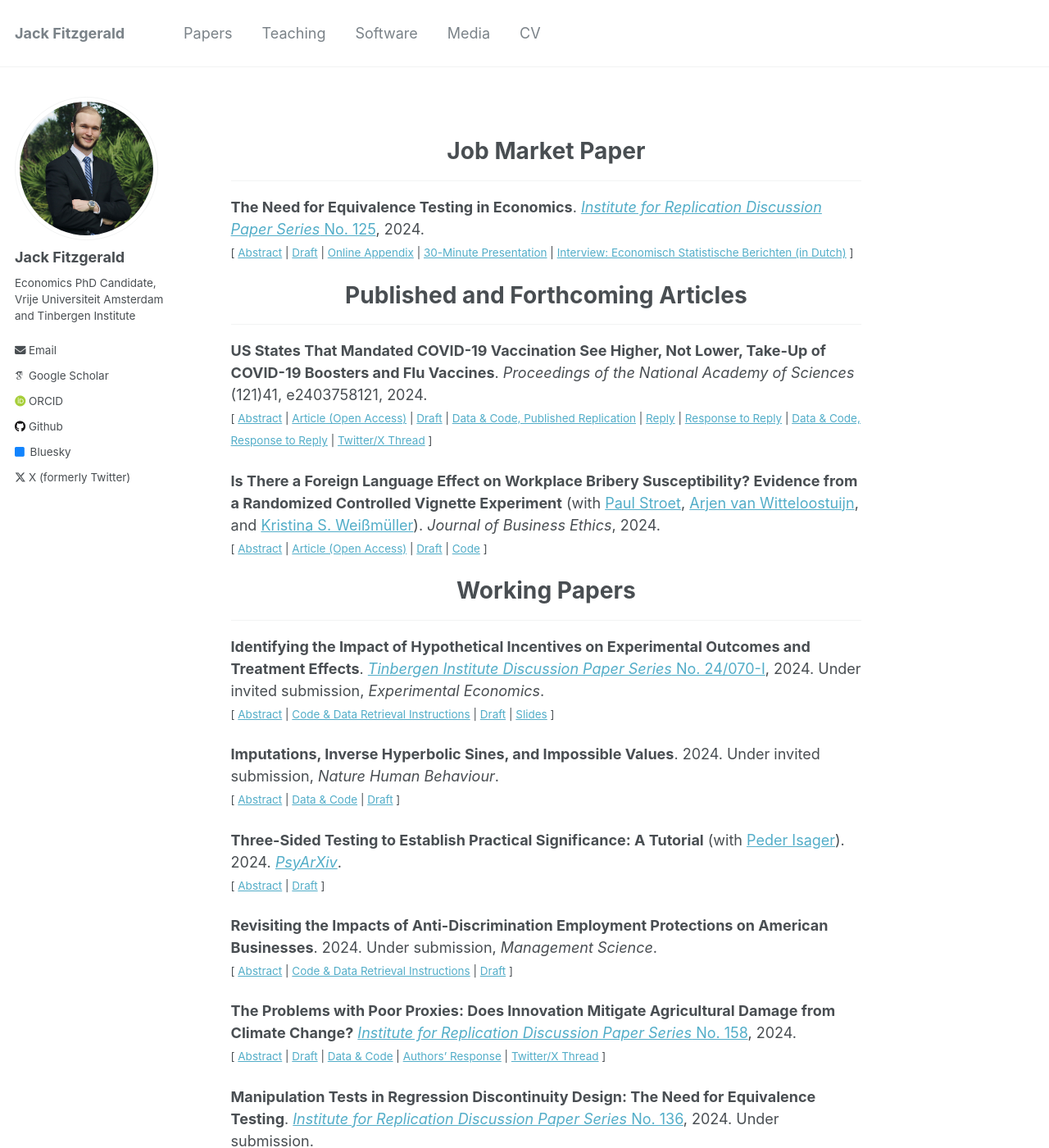
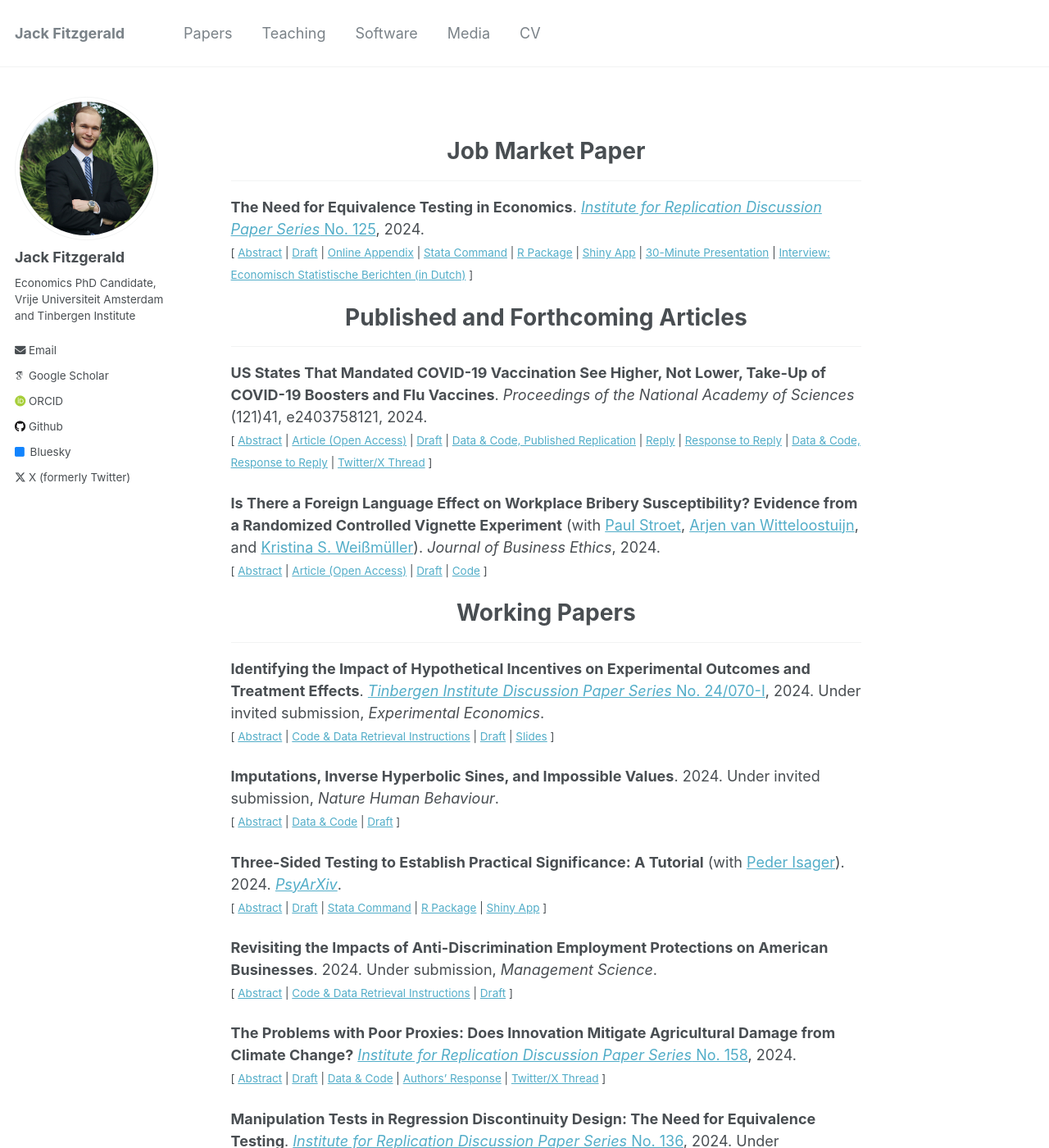
Before and after one commit to jack-fitzgerald/jack-fitzgerald.github.io, a Jekyll site: the page built from _pages/papers.md, in a window 1280 px wide and 1400 px high. Shown: the whole window at 82% size. Built offline with Jekyll 4.4.1, drawn with Linux system fonts in a browser that asks for light colours; some web fonts are replaced; some of the changed text lies outside the part shown.

Commit message:
Update papers.md

```diff
--- a/_pages/papers.md
+++ b/_pages/papers.md
@@ -10,7 +10,7 @@ permalink: /papers/
 - - -
 
 **The Need for Equivalence Testing in Economics**. [<i>Institute for Replication Discussion Paper Series</i> No. 125](https://hdl.handle.net/10419/296190), 2024. <br/>
-<small>[ <a href="#/" onclick="visib('equiv-test')">Abstract</a> | [Draft](https://jack-fitzgerald.github.io/files/The_Need_for_Equivalence_Testing_in_Economics.pdf) | [Online Appendix](https://jack-fitzgerald.github.io/files/The_Need_for_Equivalence_Testing_in_Economics_Online_Appendix.pdf) | [30-Minute Presentation](https://youtu.be/ltkuhpcH9mA) | [Interview: Economisch Statistische Berichten (in Dutch)](https://esb.nu/we-moeten-vaker-toegeven-dat-er-niks-te-concluderen-valt/) ] </small>
+<small>[ <a href="#/" onclick="visib('equiv-test')">Abstract</a> | [Draft](https://jack-fitzgerald.github.io/files/The_Need_for_Equivalence_Testing_in_Economics.pdf) | [Online Appendix](https://jack-fitzgerald.github.io/files/The_Need_for_Equivalence_Testing_in_Economics_Online_Appendix.pdf) | [Stata Command](https://github.com/jack-fitzgerald/tsti) | [R Package](https://github.com/jack-fitzgerald/eqtesting) | [Shiny App](https://jack-fitzgerald.shinyapps.io/shinyTST/) | [30-Minute Presentation](https://youtu.be/ltkuhpcH9mA) | [Interview: Economisch Statistische Berichten (in Dutch)](https://esb.nu/we-moeten-vaker-toegeven-dat-er-niks-te-concluderen-valt/) ] </small>
 
 <div id="equiv-test" style="display: none; text-align: justify; line-height: 1.2" ><small>
 
@@ -61,7 +61,7 @@ Wolfowicz et al. (2023, <i>Nature Human Behaviour</i>) find that more arrests an
 </small><br><br/></div>
 
 **Three-Sided Testing to Establish Practical Significance: A Tutorial** (with [Peder Isager](https://pedermisager.org/)). 2024. [<i>PsyArXiv</i>](https://doi.org/10.31234/osf.io/8y925). <br/>
-<small>[ <a href="#/" onclick="visib('TST')">Abstract</a> | [Draft](https://jack-fitzgerald.github.io/files/TST_Tutorial.pdf) ] </small>
+<small>[ <a href="#/" onclick="visib('TST')">Abstract</a> | [Draft](https://jack-fitzgerald.github.io/files/TST_Tutorial.pdf) | [Stata Command](https://github.com/jack-fitzgerald/tsti) | [R Package](https://github.com/jack-fitzgerald/eqtesting) | [Shiny App](https://jack-fitzgerald.shinyapps.io/shinyTST/) ] </small>
 
 <div id="TST" style="display: none; text-align: justify; line-height: 1.2" ><small>
 
@@ -88,7 +88,7 @@ Moscona & Sastry (2023, <i>Quarterly Journal of Economics</i>) - henceforth MS23
 </small><br><br/></div>
 
 **Manipulation Tests in Regression Discontinuity Design: The Need for Equivalence Testing**. [<i>Institute for Replication Discussion Paper Series</i> No. 136](https://hdl.handle.net/10419/300277), 2024. Under submission. <br/>
-<small>[ <a href="#/" onclick="visib('rdd-equiv')">Abstract</a> | [Draft](https://jack-fitzgerald.github.io/files/RDD_Equivalence.pdf) | [Slides](https://jack-fitzgerald.github.io/files/CDSM24_Slides.pdf) | [Twitter/X Thread](https://threadreaderapp.com/thread/1815334145091920105.html) ] </small>
+<small>[ <a href="#/" onclick="visib('rdd-equiv')">Abstract</a> | [Draft](https://jack-fitzgerald.github.io/files/RDD_Equivalence.pdf) | [R Package](https://github.com/jack-fitzgerald/eqtesting) | [Stata Command](https://github.com/jack-fitzgerald/lddtest) | [Slides](https://jack-fitzgerald.github.io/files/CDSM24_Slides.pdf) | [Twitter/X Thread](https://threadreaderapp.com/thread/1815334145091920105.html) ] </small>
 
 <div id="rdd-equiv" style="display: none; text-align: justify; line-height: 1.2" ><small>
 
```
